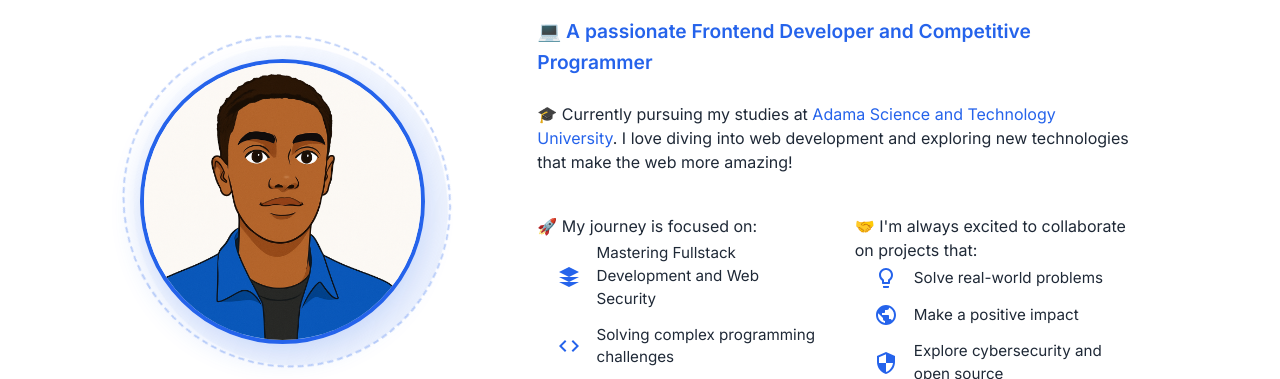
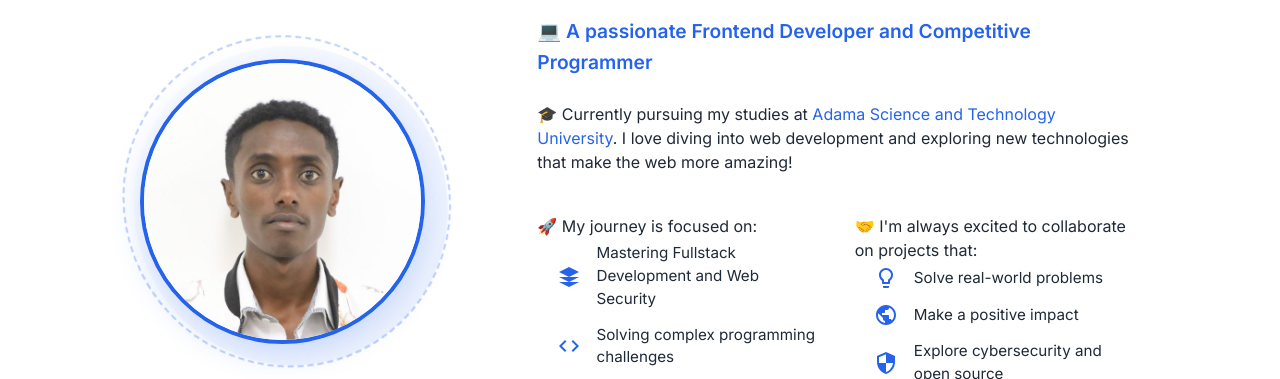
Before and after one commit to Sapientia01/My-personal-portfolio, a plain HTML site: page index.html in a window 1280 px wide. Shown: the part 1148-1527 px from the top of the page. Drawn offline with Linux system fonts and the light colour scheme.

Commit message:
Update index.html

```diff
--- a/index.html
+++ b/index.html
@@ -77,7 +77,7 @@
           <div class="about-profile">
             <div class="about-image">
               <img
-                src="assets/images/me2.png"
+                src="assets/images/me3.jpg"
                 alt="Chala Hiko"
                 class="circular-image"
               />
```
